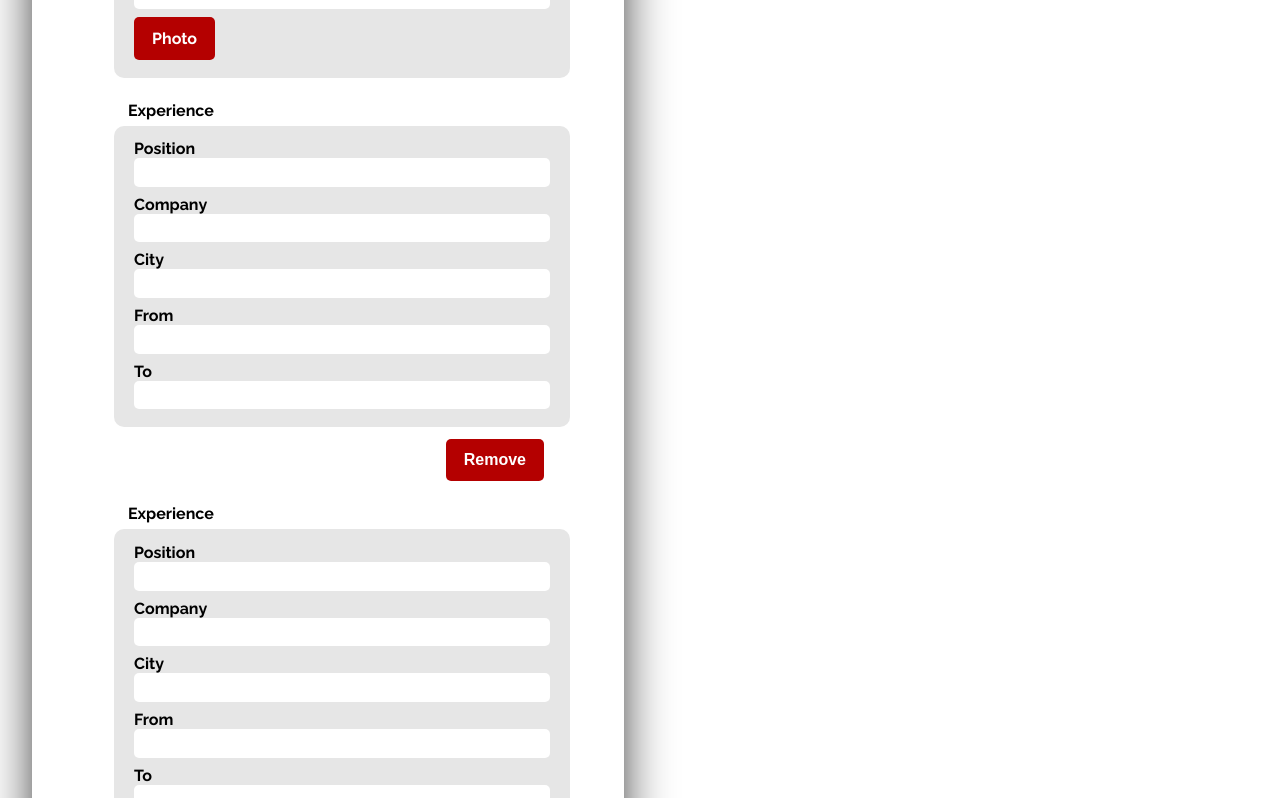
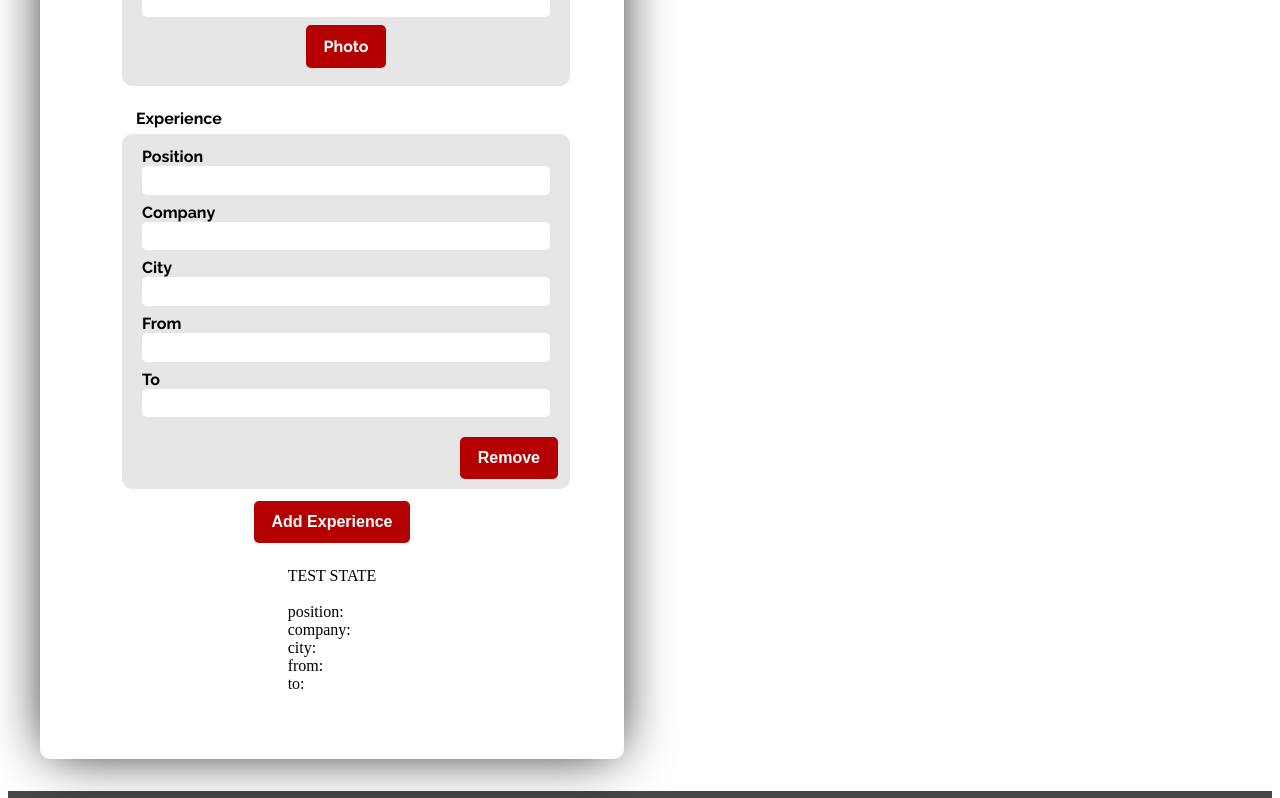
Before and after one commit to AndresEfQ/cv-builder, a React (Create React App) app: page / in a window 1280 px wide. Shown: the part 600-1398 px from the top of the page. Built offline with nearby package versions, Linux system fonts and the light colour scheme.

Commit message:
Complete Education section
Fix the button position bug, implement functions to add, remove and change the experience inputs

```diff
--- a/src/components/Button.js
+++ b/src/components/Button.js
@@ -14,9 +14,8 @@ const StyledButton = styled.button`
       props.position === "right" ? "12px 0 0 auto" :
       props.position === "left" ? "12px auto 0 0" :
       "12px auto 0 auto"
-    )}
+    );}
   };
-  margin-top: 12px;
 
   &:hover {
     cursor: pointer;
--- a/src/components/EditSection.js
+++ b/src/components/EditSection.js
@@ -2,6 +2,7 @@ import React from "react";
 import styled from "styled-components";
 import uniqid from "uniqid";
 import PersonalInfo from "./PersonalInfo";
+import StyledForm from "./StyledForm";
 import Experience from "./Experience";
 import Button from "./Button";
 
@@ -29,14 +30,6 @@ class EditSection extends React.Component {
         city: '',
         from: '',
         to: '',
-      },
-      {
-        id: uniqid(),
-        position: '',
-        company: '',
-        city: '',
-        from: '',
-        to: '',
       }],
       education: [{
         id: uniqid(),
@@ -50,24 +43,83 @@ class EditSection extends React.Component {
     }
   }
 
-  handleAddExperience = () => {
-
+  handleAddExperience = (e) => {
+    e.preventDefault();
+    this.setState({
+      experience: [...this.state.experience, {
+        id: uniqid(),
+        position: '',
+        company: '',
+        city: '',
+        from: '',
+        to: '',
+      }],
+      education: this.state.education
+    });
   }
 
-  handleRemoveExperience = () => {
+  handleRemoveExperience = (e, sectionId) => {
+    e.preventDefault();
+    this.setState({
+      experience: this.state.experience.filter((section) => section.id !== sectionId),
+      education: this.state.education
+    });
+  }
 
+  handleExperienceInputChange = (e, sectionId) => {
+    const input = e.target.id;
+    const value = e.target.value;
+    this.setState({
+      experience: this.state.experience.map((section) => {
+        if (section.id === sectionId) {
+          return {
+            ...section,
+            [input]: value
+          };
+        } else {
+          return section;
+        }
+      }),
+      education: this.state.education
+    });
   }
 
   render () {
-    let experienceSections = this.state.experience.map(element => <Experience removeExperience={this.handleRemoveExperience} />)
+    let experienceSections = this.state.experience.map(section => <Experience
+      key={section.id}
+      id={section.id}
+      removeExperience={this.handleRemoveExperience}
+      changeInput={this.handleExperienceInputChange}
+    />)
     return (
       <StyledSection>
         <PersonalInfo />
-        {experienceSections}
-        <Button
-          content="Add Experience"
-        />
-        Here goes the information
+        <StyledForm>
+          <fieldset>
+            <legend>Experience</legend>
+              {experienceSections}
+          </fieldset>
+          <Button
+            content="Add Experience"
+            onClick={this.handleAddExperience}
+          />
+        </StyledForm>
+        <div>
+          TEST STATE
+          <br /> <br />
+          <span>{this.state.experience.map((section) => {
+            return (
+              <div>
+                position: {section.position} <br />
+                company: {section.company} <br />
+                city: {section.city} <br />
+                from: {section.from} <br />
+                to: {section.to}
+                <br /> <br />
+              </div>
+            )
+          })}</span>
+        </div>
       </StyledSection>
     )
   }
--- a/src/components/Experience.js
+++ b/src/components/Experience.js
@@ -1,39 +1,44 @@
 import React from "react";
-import StyledForm from "./StyledForm";
 import Button from "./Button";
+import styled from "styled-components";
+
+const FlexDiv = styled.div`
+	display: flex;
+	flex-direction: column;
+`;
 
 class Experience extends React.Component {
   render () {
 
     return (
-      <StyledForm>
-        <fieldset>
-          <legend>Experience</legend>
+    <FlexDiv>
       <ul>
         <li>
           <label htmlFor="position">Position</label>
-              <input type="text" name="position" id="position" />
+          <input type="text" name="position" id="position" onChange={(e) => this.props.changeInput(e, this.props.id)} />
         </li>
         <li>
           <label htmlFor="company">Company</label>
-              <input type="text" name="company" id="company" />
+          <input type="text" name="company" id="company" onChange={(e) => this.props.changeInput(e, this.props.id)} />
         </li>
         <li>
           <label htmlFor="city">City</label>
-              <input type="text" name="title" id="title"  />
+          <input type="text" name="city" id="city" onChange={(e) => this.props.changeInput(e, this.props.id)} />
         </li>
         <li>
           <label htmlFor="from">From</label>
-              <input type="text" name="from" id="from" />
+          <input type="text" name="from" id="from" onChange={(e) => this.props.changeInput(e, this.props.id)} />
         </li>
         <li>
           <label htmlFor="to">To</label>
-              <input type="text" name="to" id="to" />
+          <input type="text" name="to" id="to" onChange={(e) => this.props.changeInput(e, this.props.id)} />
         </li>
       </ul>
-        </fieldset>
-        <Button content="Remove" position="right" onClick={this.props.removeExperience} />
-      </StyledForm>
+      <Button
+        content="Remove"
+        position="right"
+        onClick={(e) => this.props.removeExperience(e, this.props.id)} />
+    </FlexDiv>
     )
   }
 }
--- a/src/components/PersonalInfo.js
+++ b/src/components/PersonalInfo.js
@@ -6,7 +6,7 @@ import StyledForm from "./StyledForm";
 const StyledInputFile = styled.div`
   display: flex;
   align-items: start;
-  justify-content: start;
+  justify-content: center;
   width: 100%;
 
   & input[type="file"] {
@@ -67,7 +67,7 @@ class PersonalInfo extends React.Component {
             </li>
             <li>
               <label htmlFor="description">Description</label>
-              <textarea name="description" id="description" cols="30" rows="3" placeholder="A short description of who are you and your skills" onResize={false}></textarea>
+              <textarea name="description" id="description" cols="30" rows="3" placeholder="A short description of who are you and your skills"></textarea>
             </li>
             <li>
               <StyledInputFile>
--- a/src/components/StyledForm.js
+++ b/src/components/StyledForm.js
@@ -34,6 +34,7 @@ const StyledForm = styled.form`
 		list-style: none;
 		margin: 0;
 		padding: 0;
+		width: 100%
 	}
 
 	& li {
--- a/src/index.css
+++ /dev/null
@@ -1,5 +0,0 @@
-body {
-  margin: 0;
-  padding: 0;
-  box-sizing: border-box;
-}
--- a/src/index.js
+++ b/src/index.js
@@ -1,7 +1,6 @@
 import React from 'react';
 import ReactDOM from 'react-dom/client';
 import App from './App';
-import "./index.css";
 
 const root = ReactDOM.createRoot(document.getElementById('root'));
 root.render(
```
Lines whose indentation alone changed are shown as unchanged.
